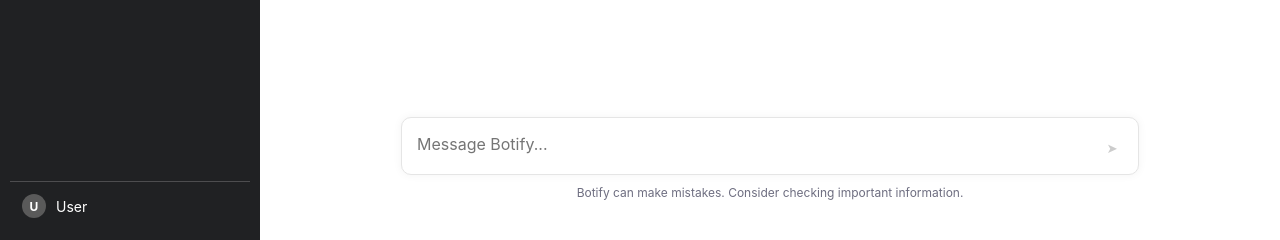
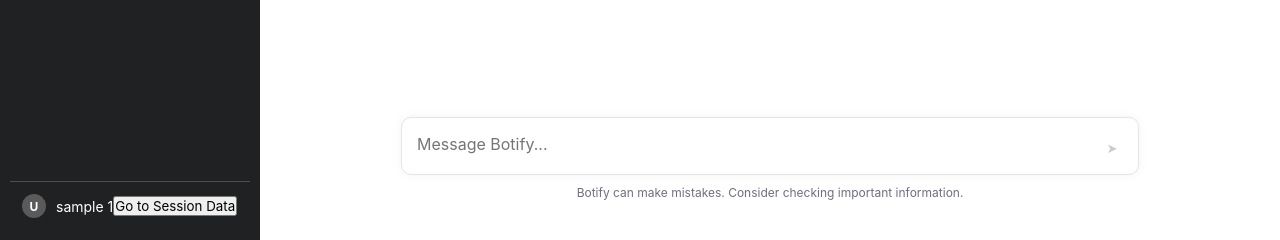
Before and after one commit to ramazangurpinar/adviceproduct, a Flask app: page / in a window 1280 px wide. Shown: the part 560-800 px from the top of the page. Run offline with Flask 3, Linux system fonts and the light colour scheme; the visitor is signed in with stand-in values (Sample User, id 1); some libraries are stand-ins or nearby versions.

Commit message:
session management added

```diff
--- a/app.py
+++ b/app.py
@@ -1,4 +1,4 @@
-from flask import Flask, render_template, redirect, url_for, session
+from flask import Flask, render_template, redirect, url_for, session, request
 from flask_wtf import FlaskForm
 from wtforms import StringField, PasswordField, SubmitField, IntegerField, SelectField
 from wtforms.validators import DataRequired, Length
@@ -6,18 +6,27 @@ import bcrypt
 from flask_mysqldb import MySQL
 from ignore.secret import secretpw
 import os
+from dotenv import load_dotenv
+from datetime import timedelta
 
 app = Flask(__name__)
+load_dotenv()
 
-
-# MySQL configurations
-app.config['MYSQL_HOST'] = 'localhost'  # host  address of the database
-app.config  ['MYSQL_USER'] = 'root'  # username of the database
+# Uygulama başlatıldığında bir kez yapılacak işlemler
+app.secret_key = os.getenv('SECRET_KEY', 'fallback-secret-key')
+app.config['MYSQL_HOST'] = 'localhost'  # host address of the database
+app.config['MYSQL_USER'] = 'root'  # username of the database
 app.config['MYSQL_PASSWORD'] = secretpw()  # password of the database
 app.config['MYSQL_DB'] = 'productadvice'  # database name
-app.secret_key = os.urandom(24) # secret key for the app
+app.config['PERMANENT_SESSION_LIFETIME'] = timedelta(minutes=30)  # session timeout
 
 mysql = MySQL(app)
+
+@app.before_request
+def setup():
+    print("before request method called.")
+    print(session)
+
 
 class RegistrationForm(FlaskForm):
     name = StringField('Name', validators=[DataRequired(), Length(min=2, max=50)])
@@ -34,9 +43,6 @@ class LoginForm(FlaskForm):
     password = PasswordField('Password', validators=[DataRequired(), Length(min=6, max=20)])
     submit = SubmitField('Login')
 
-@app.route('/')
-def hello():
-    return render_template('index.html')
 
 # Test database connection
 @app.route('/testdb')
@@ -49,16 +55,19 @@ def testdb():
     except Exception as e:
         return f"Database Connection Error: {str(e)}"
 
-
 @app.route('/')
 def index():
-    if 'user' not in session:
+    if 'user_id' not in session:
         return redirect(url_for('login'))
-    return render_template('index.html')
-
+    else:
+        user_id = session['user_id']
+        username = session['username']
+    return render_template('index.html', user_id=user_id, username=username)
 
 @app.route('/register', methods=['GET', 'POST'])
 def register():
+    session.pop('user_id', None)
+    session.pop('username', None)
     form = RegistrationForm()
     if form.validate_on_submit():
         name = form.name.data
@@ -82,22 +91,28 @@ def register():
 
     return render_template('register.html', form=form)
 
-import bcrypt
 
 @app.route('/login', methods=['GET', 'POST'])
 def login():
     form = LoginForm()
+
+    if 'username' in session:
+       return redirect(url_for('index'))
 
     if form.validate_on_submit():
         username = form.username.data
         password = form.password.data
 
         cursor = mysql.connection.cursor()
-        cursor.execute("SELECT password FROM users WHERE username = %s", (username,))
+        cursor.execute("SELECT id, username, password FROM users WHERE username = %s", (username,))
         user = cursor.fetchone()
         cursor.close()
-        if user and bcrypt.checkpw(password.encode('utf-8'), user[0].encode('utf-8')):
-            session['user'] = username
+        if user and bcrypt.checkpw(password.encode('utf-8'), user[2].encode('utf-8')):
+            session['user_id'] = user[0]
+            session['username'] = user[1]
+            session.permanent = True
+            print("Session Data After Login:", session)
+            print("login route: SECRET_KEY (from .env):", os.getenv("SECRET_KEY"))
             return redirect(url_for('index'))
         else:
             return "Invalid username or password! <a href='/login'>Try again</a>"
@@ -105,5 +120,38 @@ def login():
     return render_template('login.html', form=form)
 
 
+@app.route('/session-data')
+def session_data():
+    username = session.get('username', None)
+    if username:
+        html_content = f'''
+        <html>
+            <body>
+                <h1>Session Data Page</h1>
+                <p>Here is the username stored in session:</p>
+                <span>{username}</span>
+            </body>
+        </html>
+        '''
+    else:
+        html_content = '''
+        <html>
+            <body>
+                <h1>Session Data Page</h1>
+                <p>No username found in session.</p>
+            </body>
+        </html>
+        '''
+
+    return html_content
+
+
+@app.route('/logout')
+def logout():
+    session.pop('user_id', None)
+    session.pop('username', None)
+    return redirect(url_for('login'))
+
+
 if __name__ == '__main__':
     app.run(debug=True)
--- a/requirements.txt
+++ b/requirements.txt
@@ -10,3 +10,5 @@ MarkupSafe==3.0.2
 mysqlclient==2.2.7
 Werkzeug==3.1.3
 WTForms==3.2.1
+cryptography==44.0.2
+python-dotenv==1.0.1
--- a/templates/index.html
+++ b/templates/index.html
@@ -24,7 +24,10 @@
         </div>
         <div class="user-info">
             <div class="user-avatar">U</div>
-            <div>User</div>
+            <div>{{ username }} {{ user_id }}</div>
+            <form action="{{ url_for('session_data') }}" method="get">
+                <button type="submit">Go to Session Data</button>
+            </form>
         </div>
     </div>
 
```
Also changed, not shown: templates/login.html (+49 -16 lines), 1 other file.
